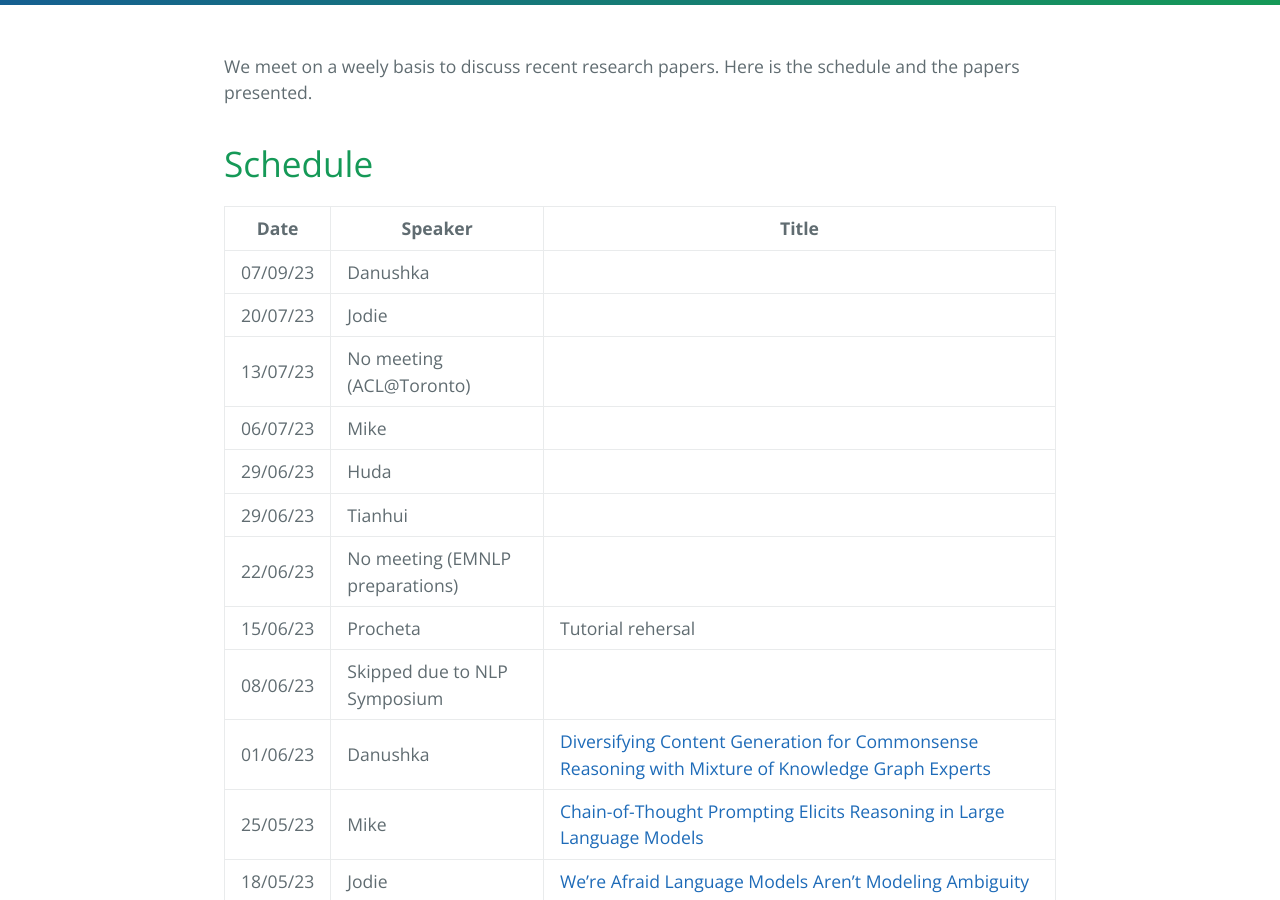
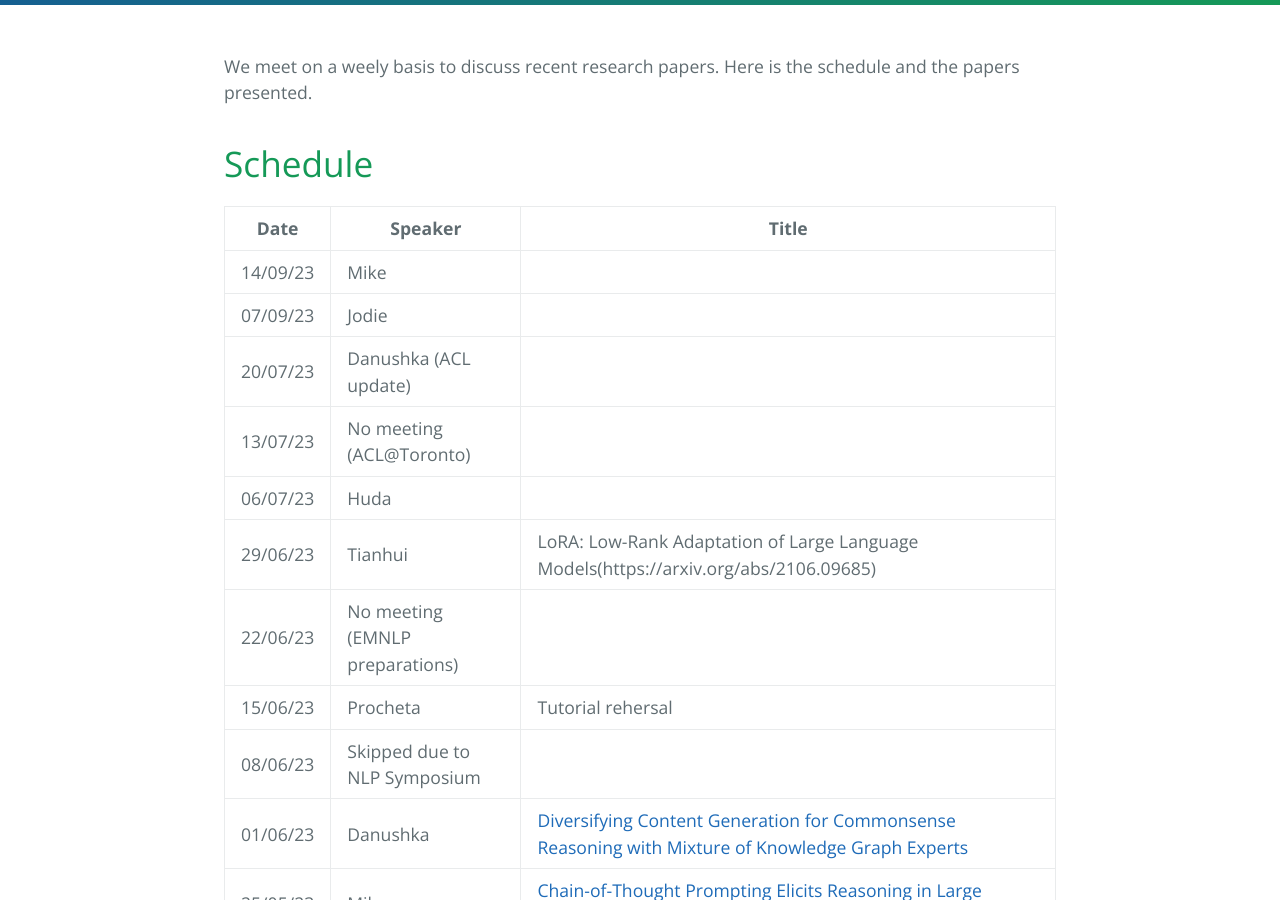
Before and after one commit to LivNLP/livnlp.github.io, a Jekyll site: the page built from reading.md, in a window 1280 px wide and 900 px high, scrolled down 368 px. Built offline with Jekyll 4.4.1, drawn with Linux system fonts in a browser that asks for light colours.

Commit message:
Update reading.md

```diff
--- a/reading.md
+++ b/reading.md
@@ -13,12 +13,12 @@ We meet on a weely basis to discuss recent research papers. Here is the schedule
 
 | Date | Speaker | Title |
 | ----- | ------- | ----- |
-| 07/09/23 | Danushka | |
-| 20/07/23 | Jodie | |
+| 14/09/23 | Mike | |
+| 07/09/23 | Jodie | |
+| 20/07/23 | Danushka (ACL update) | |
 | 13/07/23 | No meeting (ACL@Toronto) | |
-| 06/07/23 | Mike | |
-| 29/06/23 | Huda | |
-| 29/06/23 | Tianhui | |
+| 06/07/23 | Huda | |
+| 29/06/23 | Tianhui | LoRA: Low-Rank Adaptation of Large Language Models(https://arxiv.org/abs/2106.09685)|
 | 22/06/23 | No meeting (EMNLP preparations) | |
 | 15/06/23 | Procheta | Tutorial rehersal |
 | 08/06/23 | Skipped due to NLP Symposium | |
```
